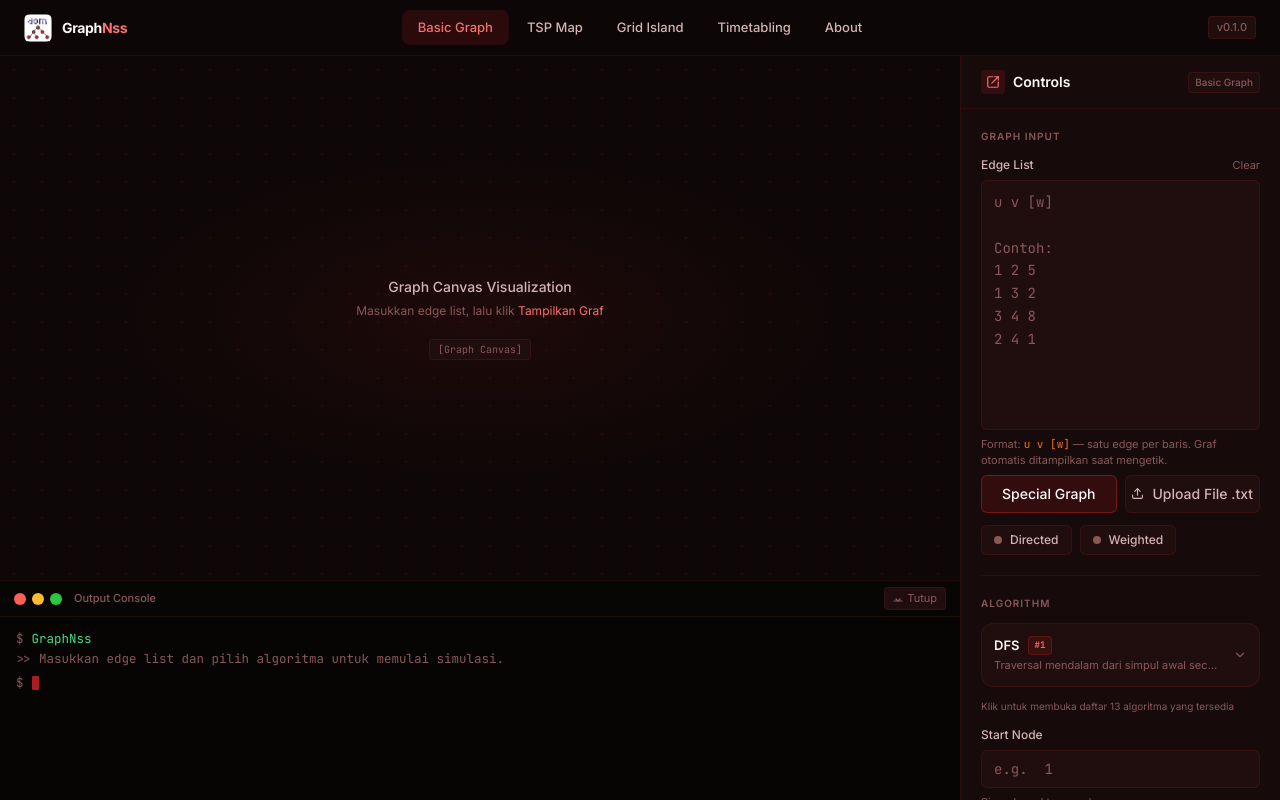
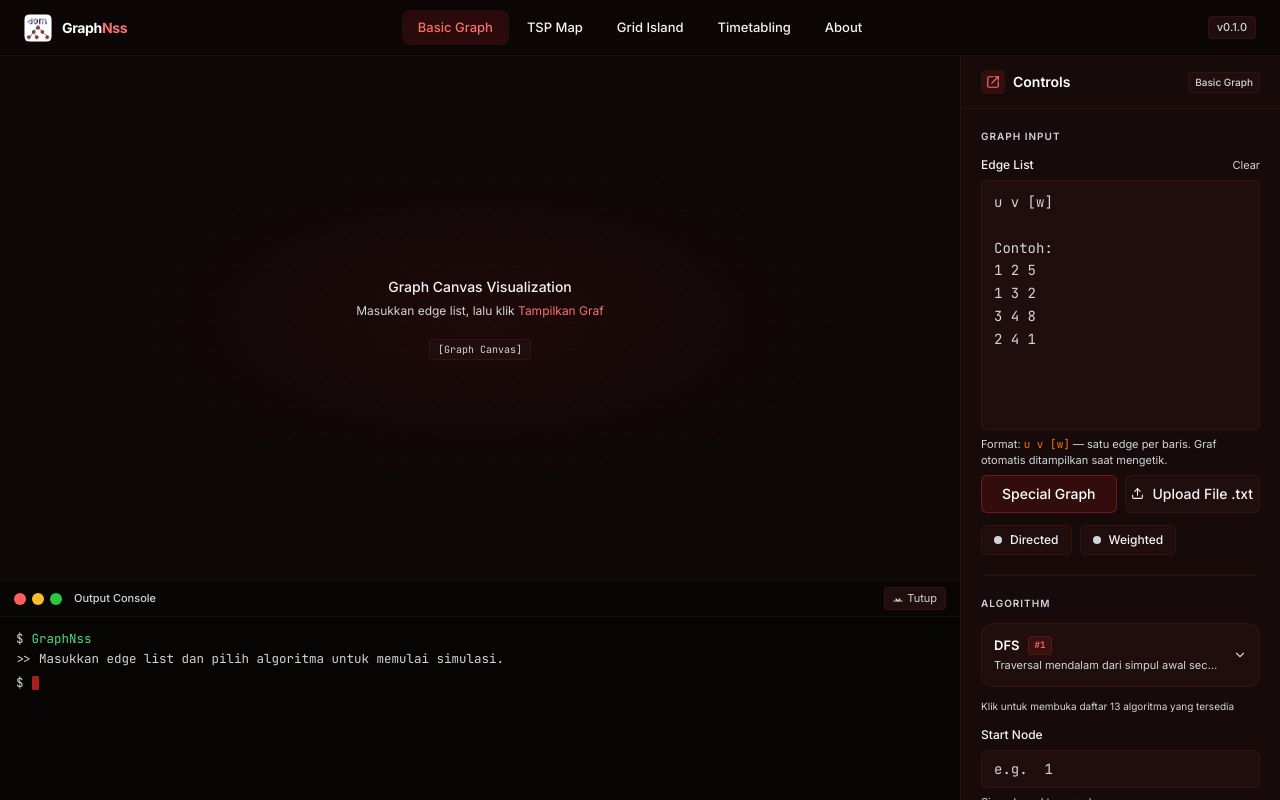
Before and after one commit to Valz0504/GraphNss, a Next.js app in the folder frontend/: page /basic-graph in a window 1280 px wide. Built offline with nearby package versions, Linux system fonts and the light colour scheme.

Commit message:
style: add dark color-scheme

```diff
--- a/frontend/src/app/globals.css
+++ b/frontend/src/app/globals.css
@@ -4,6 +4,7 @@
    Design Tokens — Dark Crimson Theme
 ───────────────────────────────────────────── */
 :root {
+  color-scheme: dark;
   --navbar-h: 56px;
 
   /* Backgrounds — dark blood red */
@@ -23,10 +24,10 @@
   --accent:        #f97316;   /* orange-500 — secondary highlight */
   --accent-light:  #fca5a5;   /* red-300   */
 
-  /* Text — bright white with faint warmth */
-  --text-base:   #fdf8f8;
-  --text-subtle: #d4b4b4;
-  --text-muted:  #8a5858;
+  /* Text — bright pure white */
+  --text-base:   #ffffff;
+  --text-subtle: #f3f4f6;
+  --text-muted:  #d1d5db;
 }
 
 /* ─────────────────────────────────────────────
```
